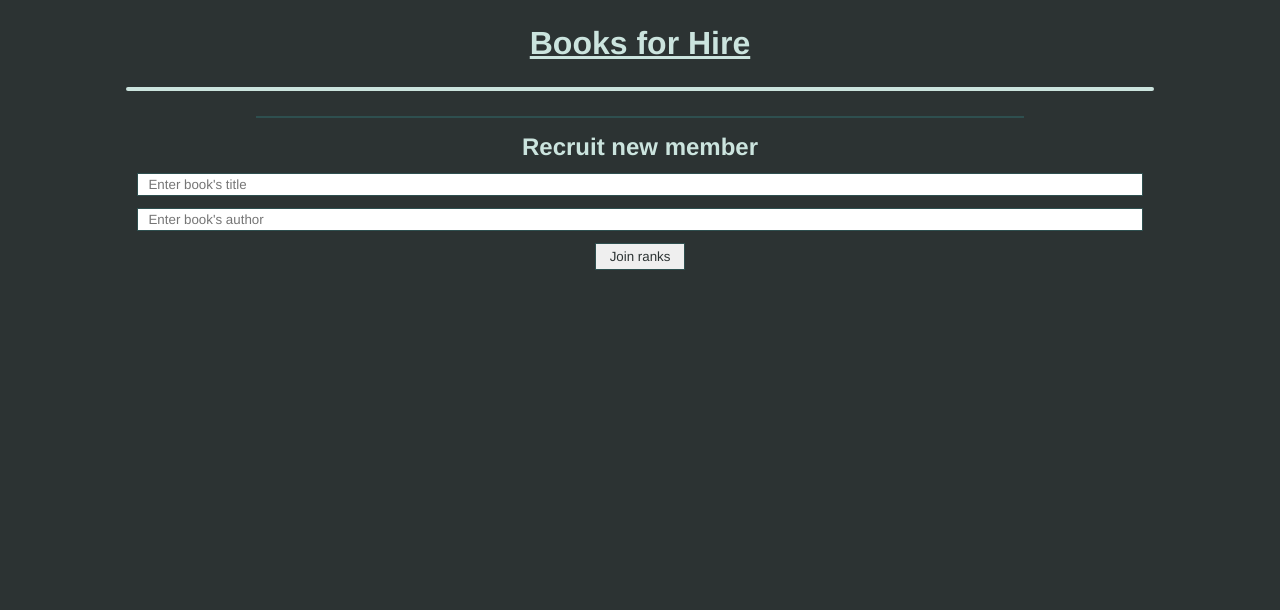
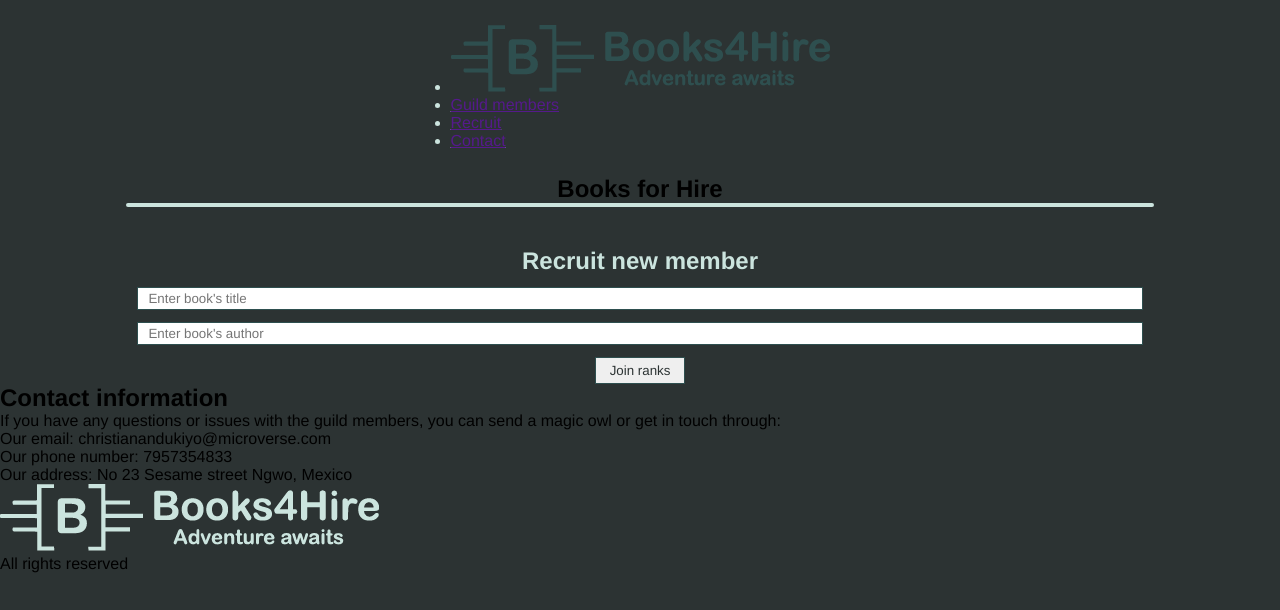
Before and after one commit to uuukiiiyooo/booksList, a website: page index.html in a window 1280 px wide. Drawn offline with Linux system fonts and the light colour scheme.

Commit message:
Modify index.html file and add assests folder

```diff
--- a/index.html
+++ b/index.html
@@ -1,5 +1,6 @@
 <!DOCTYPE html>
 <html lang="en">
+
 <head>
   <meta charset="UTF-8">
   <meta http-equiv="X-UA-Compatible" content="IE=edge">
@@ -7,24 +8,59 @@
   <link rel="stylesheet" href="/css/style.css">
   <title>Books For Hire</title>
 </head>
+
 <body>
   <header>
-    <h1>Books for Hire</h1>
+    <nav>
+      <ul>
+        <li class="logo">
+          <img src="assets/logo-dark.png" alt="Books4Hire logo">
+        </li>
+        <li class="nav-item">
+          <a href="" class="nav-link">Guild members</a>
+        </li>
+        <li class="nav-item">
+          <a href="" class="nav-link"> Recruit</a>
+        </li>
+        <li class="nav-item">
+          <a href="" class="nav-link"> Contact</a>
+        </li>
+      </ul>
+      <p class="date"></p>
+    </nav>
   </header>
 
   <section id="listDisplay">
+    <h1>Books for Hire</h1>
     <ul id="bookList"></ul>
   </section>
 
-  <div id="divider"></div>
-
   <section id="inputData">
     <h2>Recruit new member</h2>
-    <input id="bookTitle" aria-label="Enter book's title" name="booksTitle" type="text" placeholder="Enter book's title" required>
-    <input id="bookAuthor" aria-label="Enter book's author" name="booksAuthor" type="text" placeholder="Enter book's author" required>
+    <input id="bookTitle" aria-label="Enter book's title" name="booksTitle" type="text" placeholder="Enter book's title"
+      required>
+    <input id="bookAuthor" aria-label="Enter book's author" name="booksAuthor" type="text"
+      placeholder="Enter book's author" required>
     <button id="submitButton" type="submit">Join ranks</button>
   </section>
 
+  <section id="contact">
+    <h2>Contact information</h2>
+    <p>If you have any questions or issues with the guild members, you can send a magic owl or get in touch through:</p>
+    <ul>
+      <li>Our email: christianandukiyo@microverse.com</li>
+      <li>Our phone number: 7957354833</li>
+      <li>Our address: No 23 Sesame street Ngwo, Mexico</li>
+    </ul>
+  </section>
+
+  <section id="footer">
+    <div class="footer-logo">
+      <img src="assets/logo-light.png" alt="Books4Hire logo">
+    </div>
+    <p>All rights reserved</p>
+  </section>
   <script src="/js/arrangeBooks.js"></script>
 </body>
+
 </html>
```
Also changed, not shown: assets/logo-dark.png (added), assets/logo-light.png (added).
